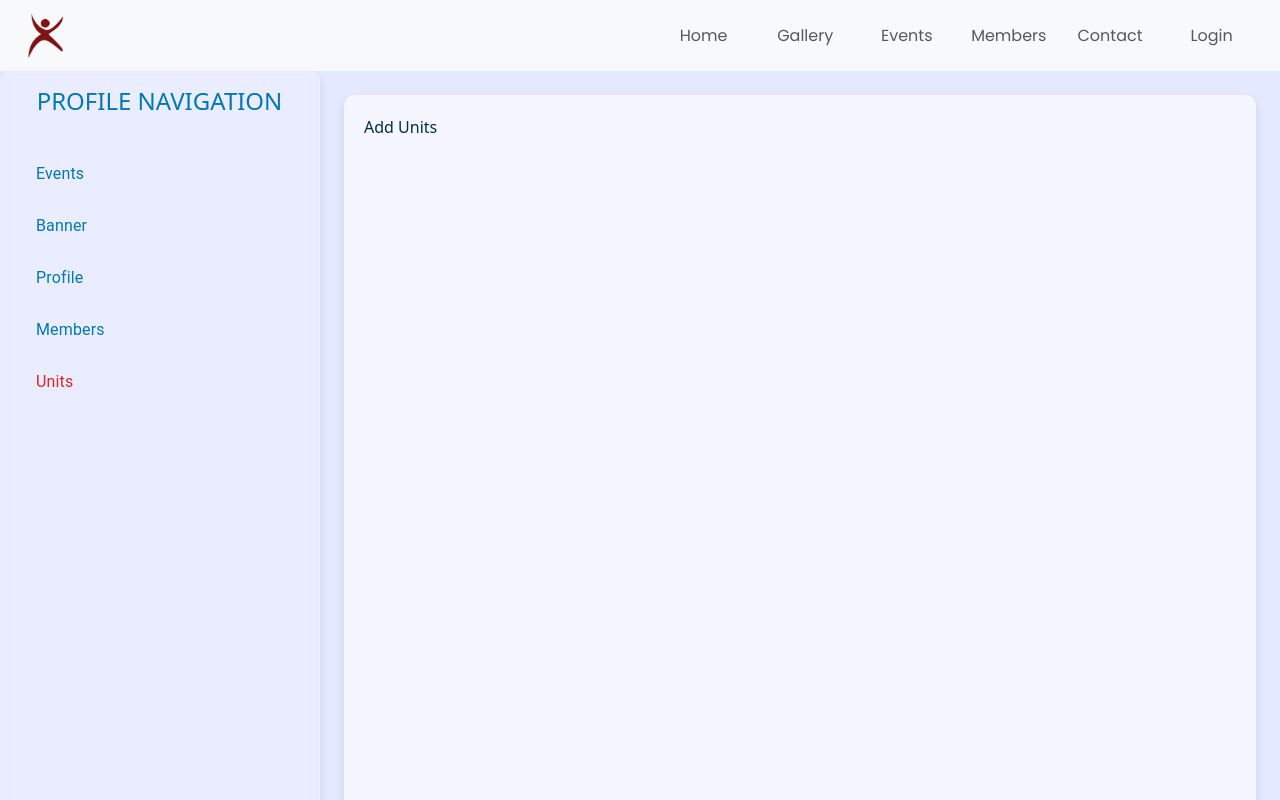
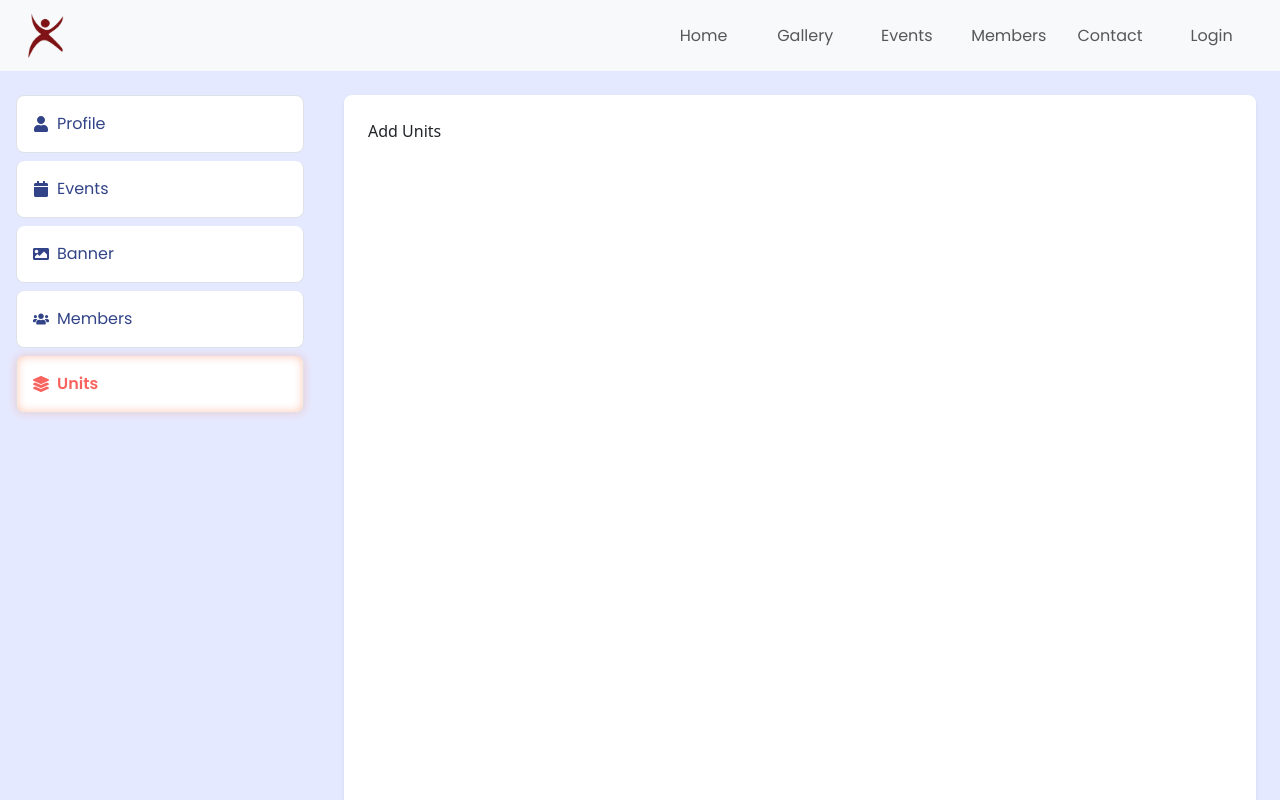
Before and after one commit to VENUCODE/nss_react, a React (Create React App) app: page /user-profile/add-units in a window 1280 px wide. Shown: the top 800 px of the page. Built offline with nearby package versions, Linux system fonts and the light colour scheme; a small style sheet from the web is missing.

Commit message:
Added the profile page layout

```diff
--- a/src/pages/Profile/index.js
+++ b/src/pages/Profile/index.js
@@ -1,96 +1,65 @@
 import React, { useState } from "react";
 import { Link, Outlet, useLocation } from "react-router-dom";
+import "./profile.css";
 import {
   BottomNavigation,
   BottomNavigationAction,
-  Container,
   List,
   ListItem,
-  ListItemButton,
-  ListItemText,
 } from "@mui/material";
 import {
-  FaHome,
-  FaUserPlus,
+  FaCalendar,
   FaImage,
-  FaLock,
-  FaUserEdit,
-  FaCalendar,
+  FaUser,
   FaUsers,
-  FaBuilding,
-  FaUser,
+  FaLayerGroup,
 } from "react-icons/fa";
-import { styled } from "@mui/system";
 
-const ProfilePage = () => {
-  const location = useLocation();
-  const [activeTab, setActiveTab] = useState(location.pathname);
 const links = [
-    {
-      path: "/user-profile/add-event",
-      label: "Events",
-      icon: <FaCalendar />,
-    },
+  { path: "/user-profile", label: "Profile", icon: <FaUser /> },
+  { path: "/user-profile/add-event", label: "Events", icon: <FaCalendar /> },
   {
     path: "/user-profile/add-banner-images",
     label: "Banner",
     icon: <FaImage />,
   },
-    { path: "/user-profile", label: "Profile", icon: <FaUser /> },
-    {
-      path: "/user-profile/add-members",
-      label: "Members",
-      icon: <FaUsers />,
-    },
+  { path: "/user-profile/add-members", label: "Members", icon: <FaUsers /> },
   {
     path: "/user-profile/add-units",
     label: "Units",
-      icon: <FaBuilding />,
+    icon: <FaLayerGroup />,
   },
 ];
 
-  const StyledListItemButton = styled(ListItemButton)(({ active }) => ({
-    color: active ? "#d62828" : "#0077b6",
-    fontWeight: active ? "bold" : "normal",
-    transition: "color 0.3s ease",
-    padding: "10px 20px",
-    borderRadius: "8px",
-    "&:hover": {
-      color: active ? "#d62828" : "#023e8a",
-      backgroundColor: "rgba(255, 255, 255, 0.1)",
-    },
-  }));
+const ProfilePage = () => {
+  const location = useLocation();
+  const [activeTab, setActiveTab] = useState(location.pathname);
 
   return (
     <div className="container-fluid vh-100 d-flex flex-column flex-md-row p-0">
       {/* Sidebar for larger screens */}
-      <div
-        className="col-md-3 d-none d-md-block p-3"
-        style={{
-          background: "rgba(255, 255, 255, 0.2)",
-          backdropFilter: "blur(10px)",
-          borderRight: "1px solid rgba(255, 255, 255, 0.2)",
-          borderRadius: "10px",
-          boxShadow: "0 4px 10px rgba(0, 0, 0, 0.1)",
-          height: "100vh",
-        }}
+      <div className="col-md-3 d-none d-md-block h-100">
+        <List component="nav" className="list-group  gap-2 m-3">
+          {links.map((link) => (
+            <ListItem
+              key={link.path}
+              className={`list-group-item rounded-3  c-pointer  ${
+                location.pathname === link.path
+                  ? " inner-box-shadow-danger"
+                  : ""
+              }`}
             >
-        <h4
-          className="text-center text-uppercase mb-4"
-          style={{ color: "#0077b6" }}
+              <Link
+                to={link.path}
+                className={`d-flex align-items-center text-decoration-none w-100  ff-p  py-2 ${
+                  location.pathname === link.path
+                    ? "fw-medium text-red-pale fw-semibold   "
+                    : "text-blue-light"
+                }`}
               >
-          Profile Navigation
-        </h4>
-        <List component="nav">
-          {links.map((link) => (
-            <ListItem key={link.path} disablePadding>
-              <StyledListItemButton
-                component={Link}
-                to={link.path}
-                active={location.pathname === link.path ? 1 : 0}
-              >
-                <ListItemText primary={link.label} />
-              </StyledListItemButton>
+                {link.icon}
+                <span className="ms-2">{link.label}</span>
+              </Link>
             </ListItem>
           ))}
         </List>
@@ -98,17 +67,7 @@ const ProfilePage = () => {
 
       {/* Main content area */}
       <div className="col-md-9 p-4">
-        <div
-          style={{
-            background: "rgba(255, 255, 255, 0.6)",
-            backdropFilter: "blur(5px)",
-            borderRadius: "10px",
-            padding: "20px",
-            boxShadow: "0 4px 10px rgba(0, 0, 0, 0.1)",
-            height: "100%",
-            color: "#023047",
-          }}
-        >
+        <div className="bg-white p-4 rounded-3 shadow-sm h-100">
           <Outlet />
         </div>
       </div>
@@ -118,8 +77,7 @@ const ProfilePage = () => {
         sx={{
           display: { xs: "flex", md: "none" },
           position: "fixed",
-          bottom: -10,
-          zIndex: "10000",
+          bottom: 0,
           width: "100%",
           background: "#ffffff",
           boxShadow: "0 -4px 10px rgba(0, 0, 0, 0.1)",
@@ -138,7 +96,6 @@ const ProfilePage = () => {
             sx={{
               color: activeTab === link.path ? "#d62828" : "#0077b6",
               "& .Mui-selected": { color: "#d62828" },
-              zIndex: "10000",
             }}
           />
         ))}
--- /dev/null
+++ b/src/pages/Profile/profile.css
@@ -0,0 +1,5 @@
+.inner-box-shadow-danger {
+    box-shadow:
+        inset 0 0 10px rgba(255, 69, 0, 0.3),
+        0 0 10px rgba(255, 69, 0, 0.2);
+}
```
Lines whose indentation alone changed are shown as unchanged.
